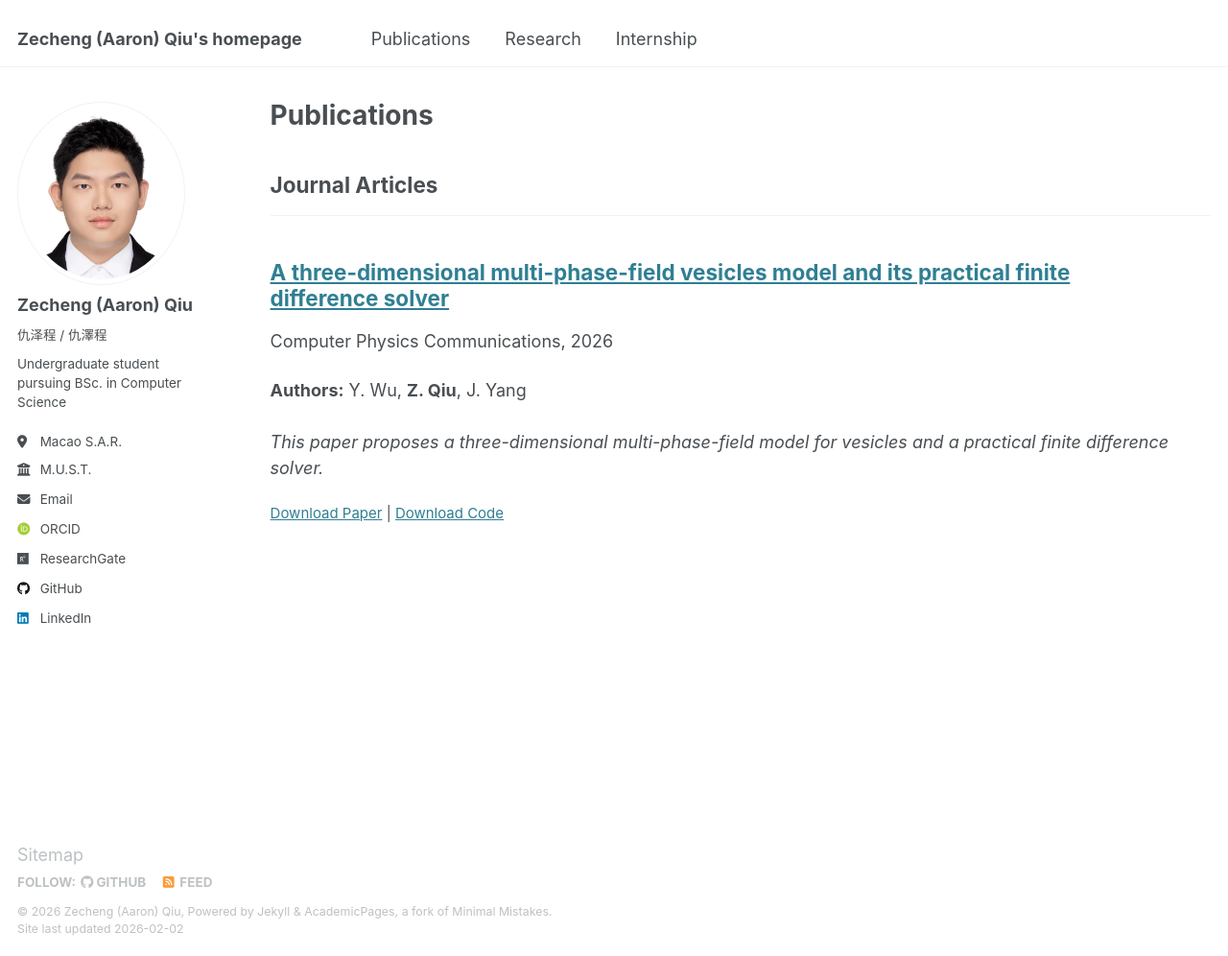
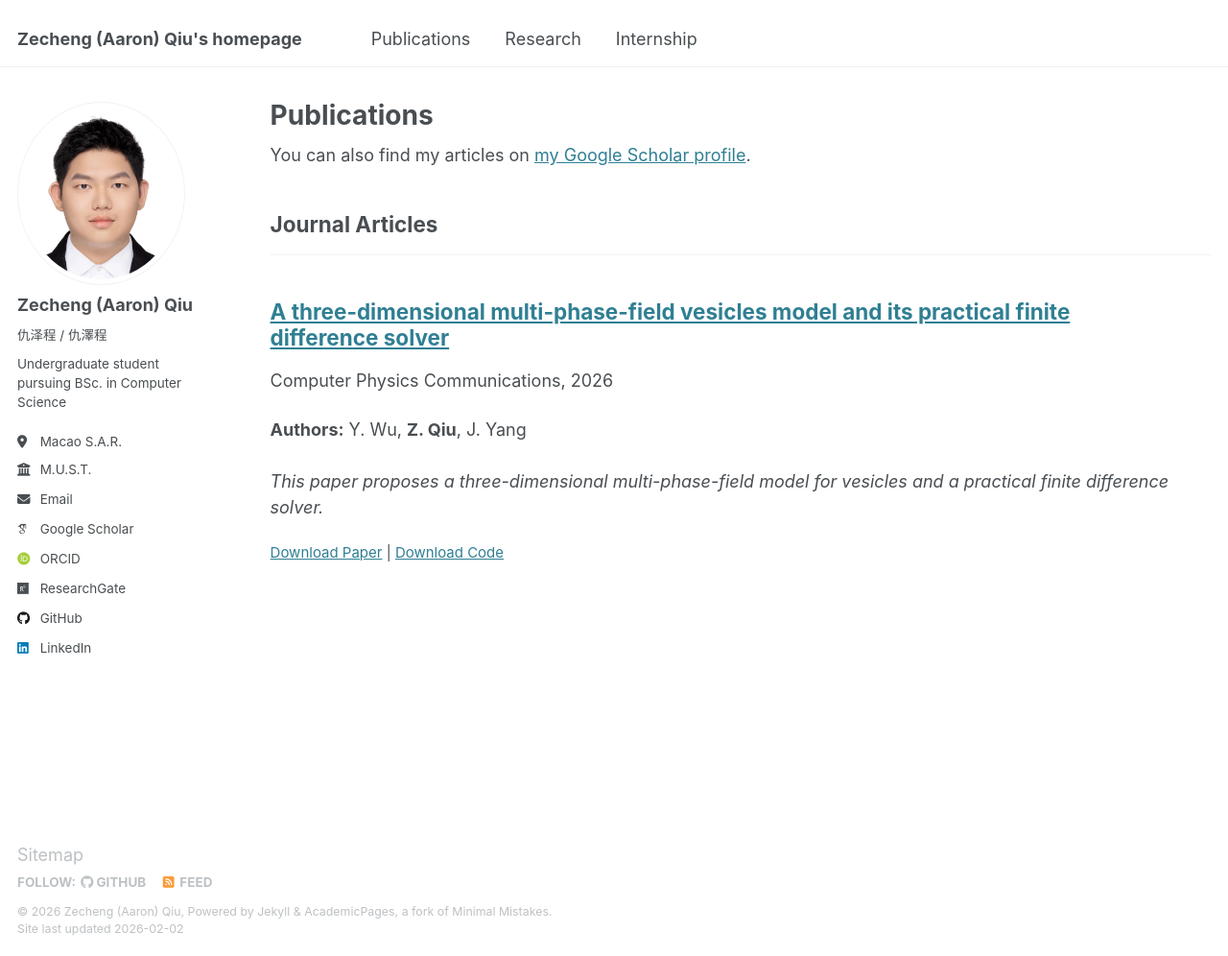
Before and after one commit to aaron-z-chiu/aaron-z-chiu.github.io, a Jekyll site: the page built from _pages/publications.html, in a window 1280 px wide and 996 px high. Shown: the whole window at 96% size. Built offline with Jekyll 4.4.1, drawn with Linux system fonts in a browser that asks for light colours; some web fonts are replaced; part of the change alters nothing that is shown.

Commit message:
google scholar

```diff
--- a/_config.yml
+++ b/_config.yml
@@ -33,7 +33,7 @@ author:
 
   # Academic websites
   arxiv            : # URL - Update with the correct link to your profile
-  googlescholar    : # "https://scholar.google.com/citations?user=PS_CX0AAAAAJ"
+  googlescholar    : "https://scholar.google.com/citations?hl=en&user=YVUSZBAAAAAJ"
   impactstory      : # URL
   orcid            : "https://orcid.org/my-orcid?orcid=0009-0009-1123-2986"
   semantic         : # URL
```
